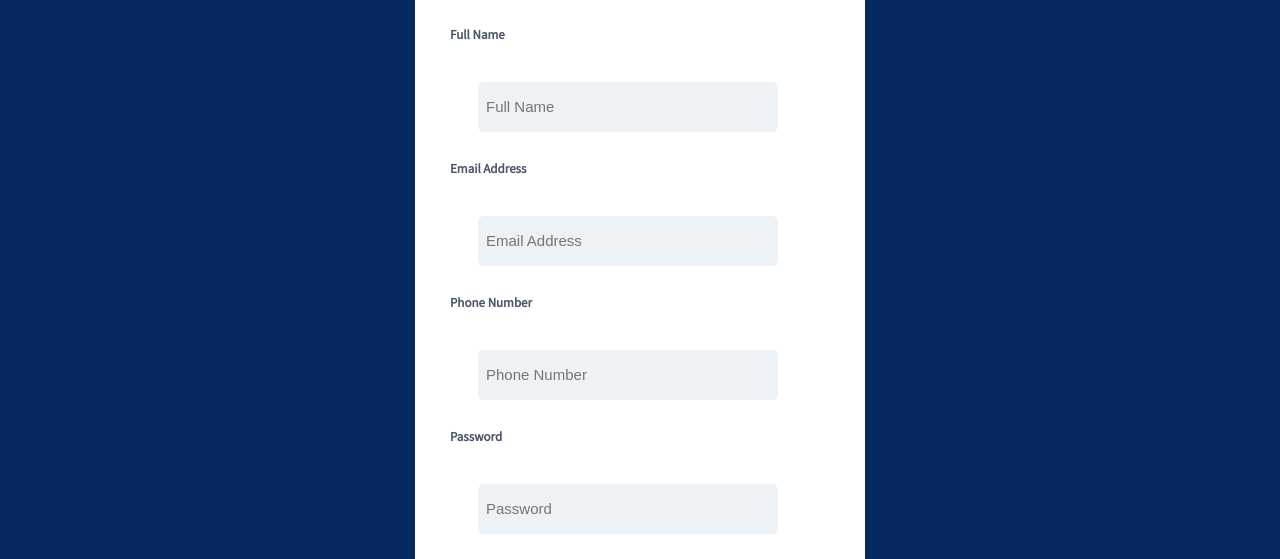
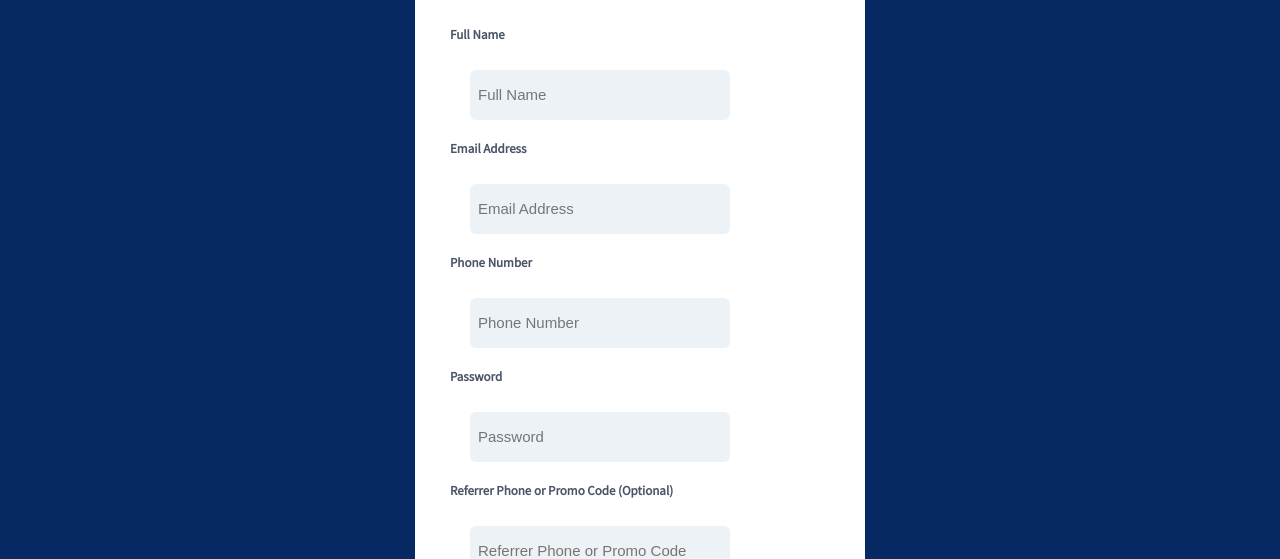
Before and after one commit to Orluchy/html-tasks, a plain HTML site: page docs/index.html in a window 1280 px wide. Shown: the part 232-791 px from the top of the page. Drawn offline with Linux system fonts and the light colour scheme.

Commit message:
Updated box styling

```diff
--- a/docs/style.css
+++ b/docs/style.css
@@ -97,11 +97,11 @@ p{
 }
 
 .form-container form input{
-    width: 300px;
-    max-width: calc(380px);
+    width: 260px;
+    display: flex;
     background-color: #EDF2F7;
     padding: 8px;
-    margin: 28px;
+    margin: 20px;
     font-size: 15px;
     font-weight: 400;
     color: #1A202C;
```
